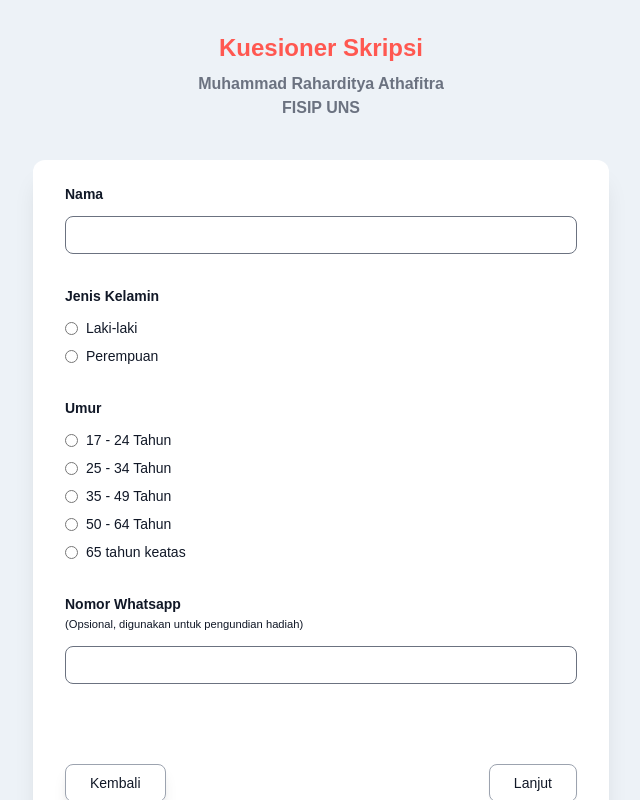
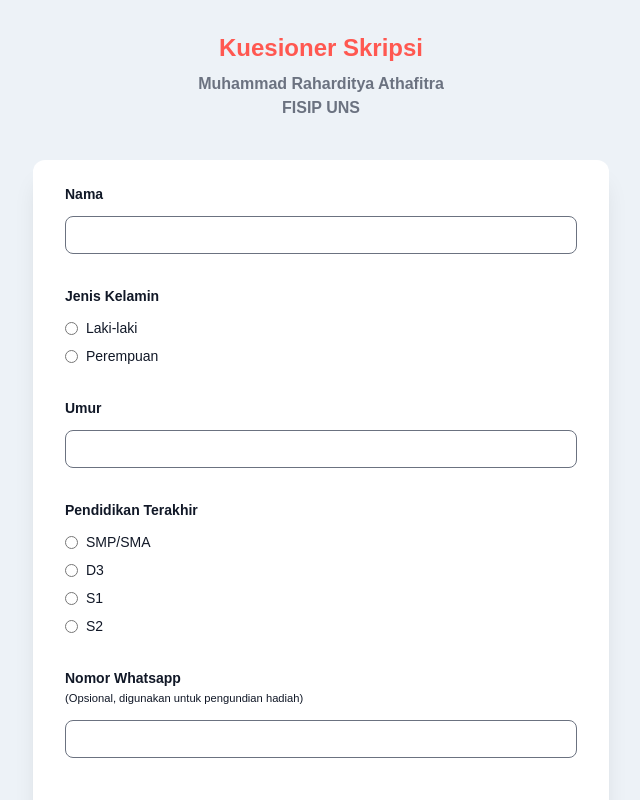
Before and after one commit to Asebodi/skripsi-form, a React (Create React App) app: page / in a window 1280 px wide. Both pictures are taken after a click on the button "Lanjut". Shown: the top 800 px of the page, without its empty margins (319-959 px from the left). Built offline with nearby package versions, Linux system fonts and the light colour scheme.

Commit message:
Fixed radio button bug and changed age field and education field

```diff
--- a/src/components/Bio.jsx
+++ b/src/components/Bio.jsx
@@ -8,9 +8,7 @@ export default function Bio(props) {
           <h2 className="mb-3 font-bold">Nama</h2>
           <input
             value={props.answers.name}
-            onChange={(event) =>
-              props.handleBio(event, "name", event.target.value)
-            }
+            onChange={(event) => props.handleBio("name", event.target.value)}
             type="text"
             className="border border-gray-500 w-full rounded-lg py-2 px-2"
           />
@@ -18,19 +16,15 @@ export default function Bio(props) {
 
         <div className="mb-8">
           <h2 className="mb-3 font-bold">Jenis Kelamin</h2>
-          <div
-            className=""
-            onChange={(event) =>
-              props.handleBio(event, "sex", event.target.value)
-            }
-          >
+          <div className="">
             <div className="flex items-center mb-2">
               <input
                 type="radio"
                 name="sex"
                 id="sex0"
                 value={0}
-                defaultChecked={props.answers.sex === 0}
+                checked={props.answers.sex === 0}
+                onChange={() => props.handleBio("sex", 0)}
               />
               <label htmlFor="sex0" className="pl-2">
                 Laki-laki
@@ -42,7 +36,8 @@ export default function Bio(props) {
                 name="sex"
                 id="sex1"
                 value={1}
-                defaultChecked={props.answers.sex === 1}
+                checked={props.answers.sex === 1}
+                onChange={() => props.handleBio("sex", 1)}
               />
               <label htmlFor="sex1" className="pl-2">
                 Perempuan
@@ -53,41 +48,68 @@ export default function Bio(props) {
 
         <div className="mb-8">
           <h2 className="mb-3 font-bold">Umur</h2>
+          <input
+            value={props.answers.age}
+            onChange={(event) => props.handleBio("age", event.target.value)}
+            type="number"
+            className="border border-gray-500 w-full rounded-lg py-2 px-2"
+          />
+        </div>
 
-          <div
-            className=""
-            onChange={(event) =>
-              props.handleBio(event, "ageRange", event.target.value)
-            }
-          >
+        <div className="mb-8">
+          <h2 className="mb-3 font-bold">Pendidikan Terakhir</h2>
+
+          <div className="">
             <div className="flex items-center mb-2">
-              <input type="radio" name="age" id="age0" value={0} />
-              <label htmlFor="age0" className="pl-2">
-                17 - 24 Tahun
+              <input
+                type="radio"
+                name="education"
+                id="education0"
+                value={0}
+                checked={props.answers.education === 0}
+                onChange={() => props.handleBio("education", 0)}
+              />
+              <label htmlFor="education0" className="pl-2">
+                SMP/SMA
               </label>
             </div>
             <div className="flex items-center mb-2">
-              <input type="radio" name="age" id="age1" value={1} />
-              <label htmlFor="age1" className="pl-2">
-                25 - 34 Tahun
+              <input
+                type="radio"
+                name="education"
+                id="education1"
+                value={1}
+                checked={props.answers.education === 1}
+                onChange={() => props.handleBio("education", 1)}
+              />
+              <label htmlFor="education1" className="pl-2">
+                D3
               </label>
             </div>
             <div className="flex items-center mb-2">
-              <input type="radio" name="age" id="age2" value={2} />
-              <label htmlFor="age2" className="pl-2">
-                35 - 49 Tahun
+              <input
+                type="radio"
+                name="education"
+                id="education2"
+                value={2}
+                checked={props.answers.education === 2}
+                onChange={() => props.handleBio("education", 2)}
+              />
+              <label htmlFor="education2" className="pl-2">
+                S1
               </label>
             </div>
             <div className="flex items-center mb-2">
-              <input type="radio" name="age" id="age3" value={3} />
-              <label htmlFor="age3" className="pl-2">
-                50 - 64 Tahun
-              </label>
-            </div>
-            <div className="flex items-center mb-2">
-              <input type="radio" name="age" id="age4" value={4} />
-              <label htmlFor="age4" className="pl-2">
-                65 tahun keatas
+              <input
+                type="radio"
+                name="education"
+                id="education3"
+                value={3}
+                checked={props.answers.education === 3}
+                onChange={() => props.handleBio("education", 3)}
+              />
+              <label htmlFor="education3" className="pl-2">
+                S2
               </label>
             </div>
           </div>
@@ -99,11 +121,11 @@ export default function Bio(props) {
             (Opsional, digunakan untuk pengundian hadiah)
           </small>
           <input
-            type="telephone"
+            type="tel"
             className="border border-gray-500 w-full rounded-lg py-2 px-2"
             value={props.answers.phoneNum}
             onChange={(event) =>
-              props.handleBio(event, "phoneNum", event.target.value)
+              props.handleBio("phoneNum", event.target.value)
             }
           />
         </div>
```
